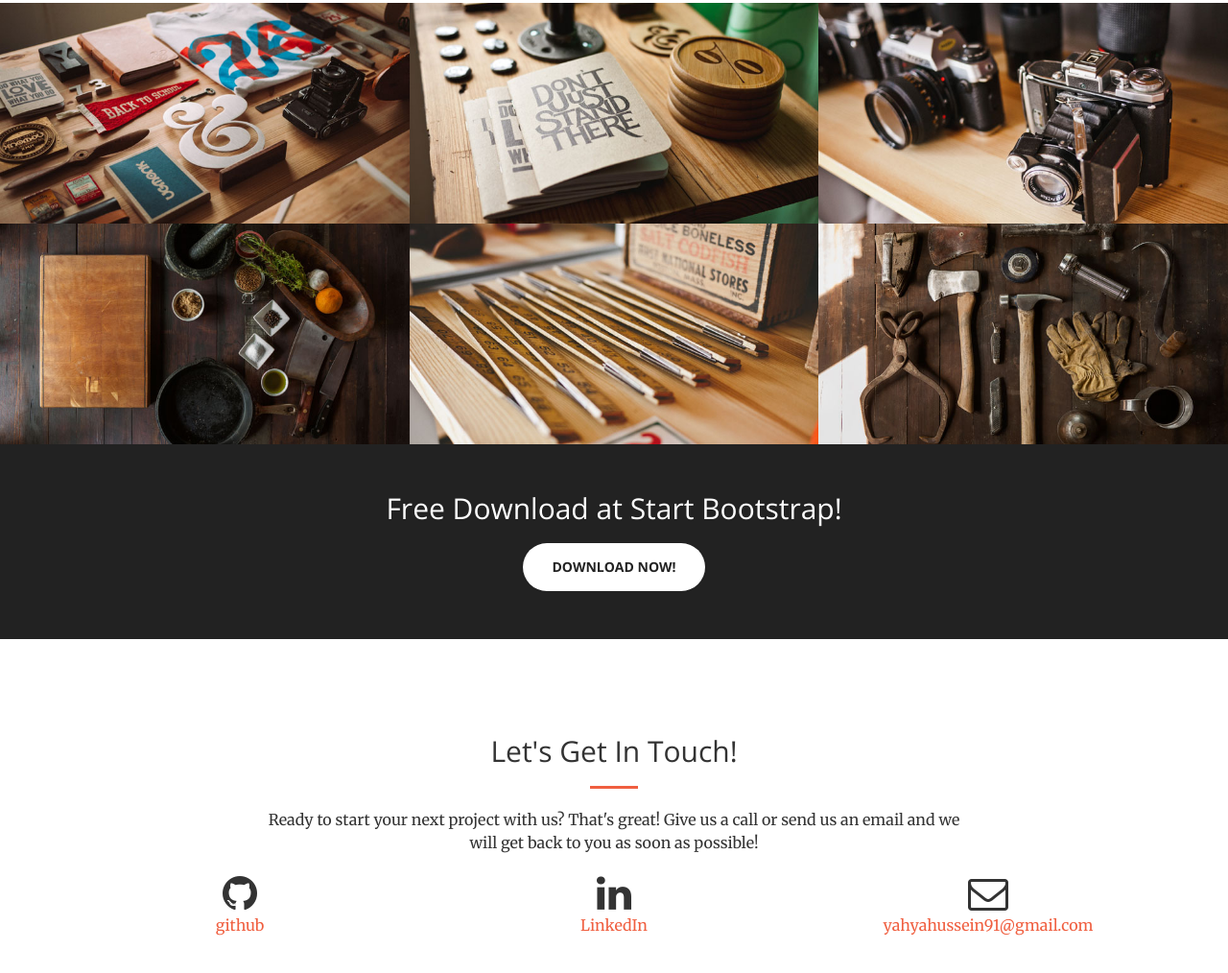
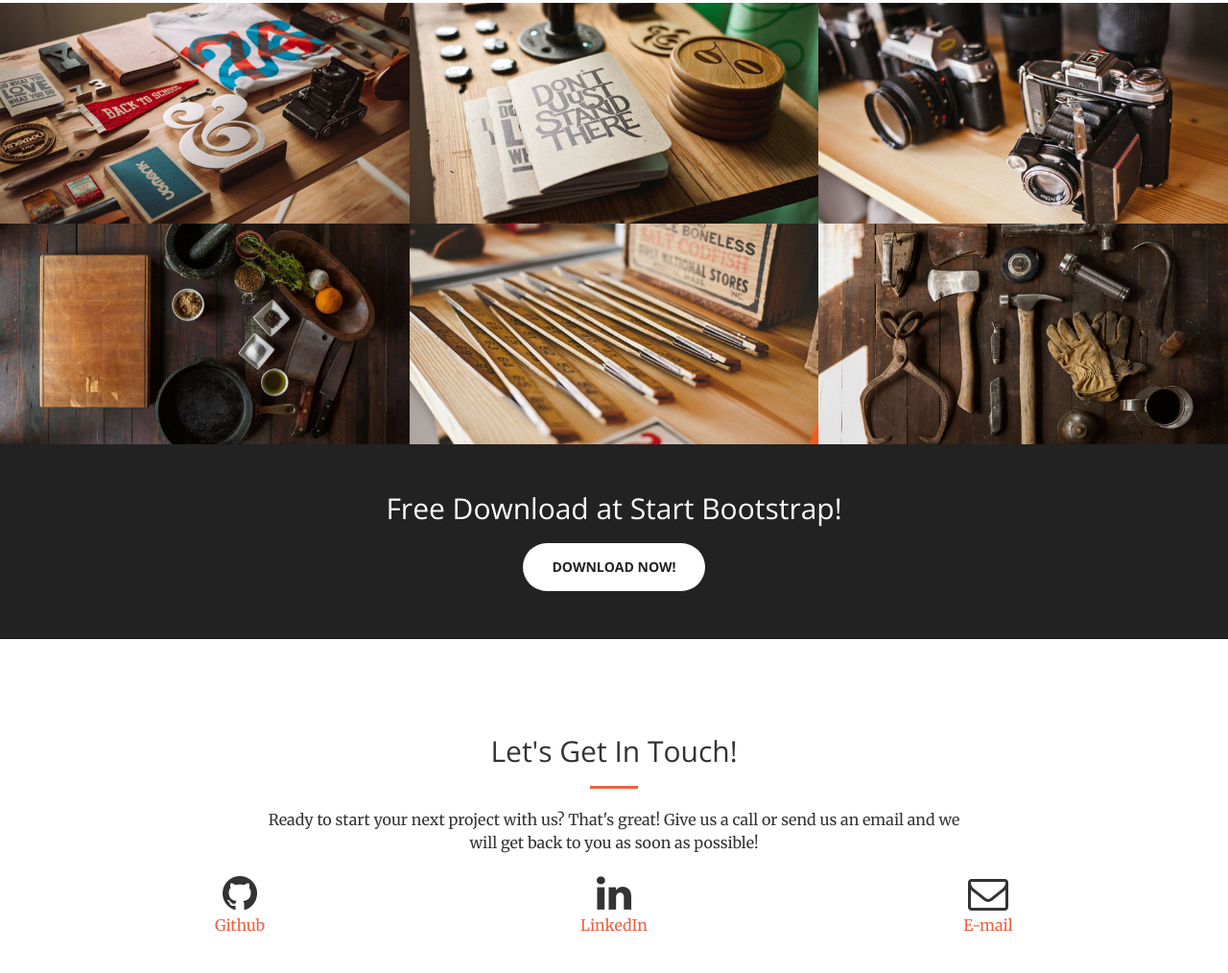
Before and after one commit to yahya09206/portfolioV2, a website: page index.html in a window 1280 px wide. Shown: the part 2187-3201 px from the top of the page at 96% size. Drawn offline with nearby package versions, Linux system fonts and the light colour scheme.

```diff
--- a/index.html
+++ b/index.html
@@ -249,15 +249,15 @@
                 </div>
                 <div class="col-md-4 text-center">
                     <i class="fa fa-github fa-3x sr-contact"></i>
-                    <p><a href="https://github.com/yahya09206">github</a></p>
+                    <p><a href="https://github.com/yahya09206">Github</a></p>
                 </div>
                 <div class="col-md-4 text-center">
                     <i class="fa fa-linkedin fa-3x sr-contact"></i>
-                    <p><a href="www.linkedin.com/in/yahyahussein91">LinkedIn</a></p>
+                    <p><a href="https://www.linkedin.com/in/yahyahussein91">LinkedIn</a></p>
                 </div>
                 <div class="col-md-4 text-center">
                     <i class="fa fa-envelope-o fa-3x sr-contact"></i>
-                    <p><a href="mailto:your-email@your-domain.com">yahyahussein91@gmail.com</a></p>
+                    <p><a href="mailto:yahyahussein91@gmail.com">E-mail</a></p>
                 </div>
             </div>
         </div>
```
